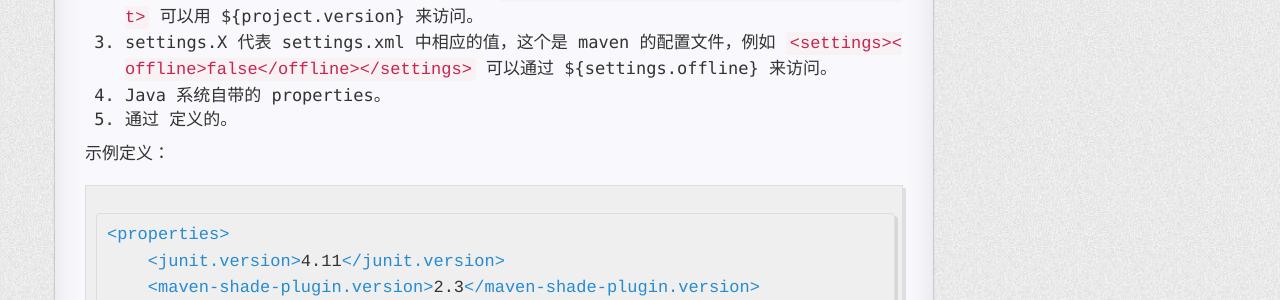
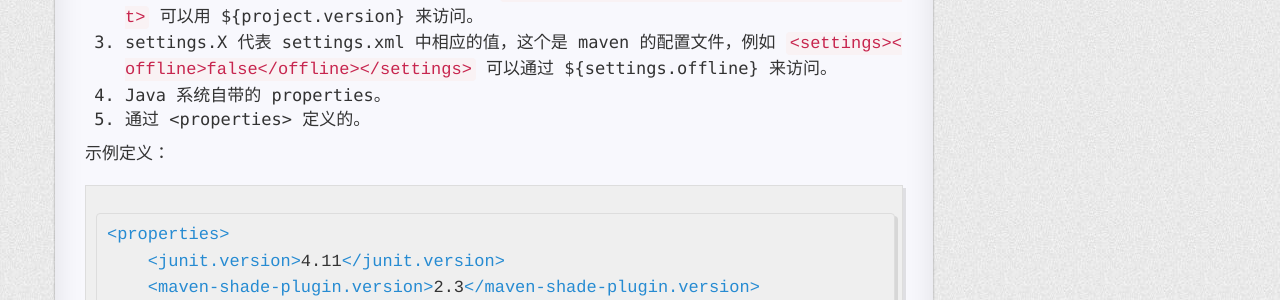
Before and after one commit to icejoywoo/icejoywoo.github.io, a Jekyll site: the page built from _posts/2016-11-25-maven-examples.md, in a window 1280 px wide and 900 px high, scrolled down 2796 px. Shown: the part 151-451 px from the top of the window. Built offline with Jekyll 4.4.1, drawn with Linux system fonts in a browser that asks for light colours; comment, search, counter and statistics services are not loaded.

Commit message:
fix format error

````diff
--- a/_posts/2016-11-25-maven-examples.md
+++ b/_posts/2016-11-25-maven-examples.md
@@ -111,7 +111,7 @@ properties 提供了一个占位符的 property 语法，比如使用 property X
 2. project.X 代表 pom.xml 中相应的值，例如 ```<project><version>1.0</version></project>``` 可以用 ${project.version} 来访问。
 3. settings.X 代表 settings.xml 中相应的值，这个是 maven 的配置文件，例如 ```<settings><offline>false</offline></settings>``` 可以通过 ${settings.offline} 来访问。
 4. Java 系统自带的 properties。
-5. 通过 <properties> 定义的。
+5. 通过 \<properties\> 定义的。
 
 示例定义：
 
````
